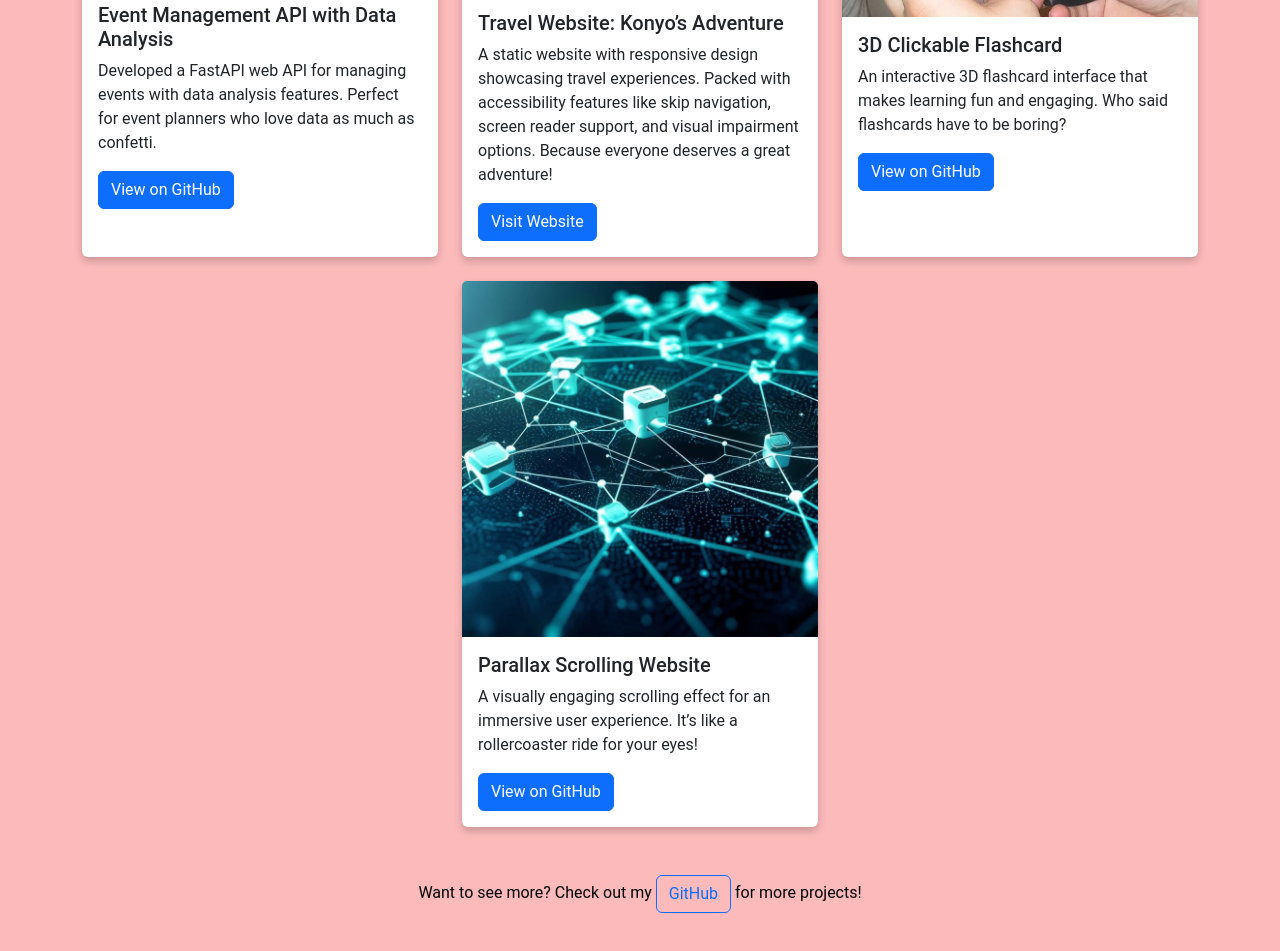
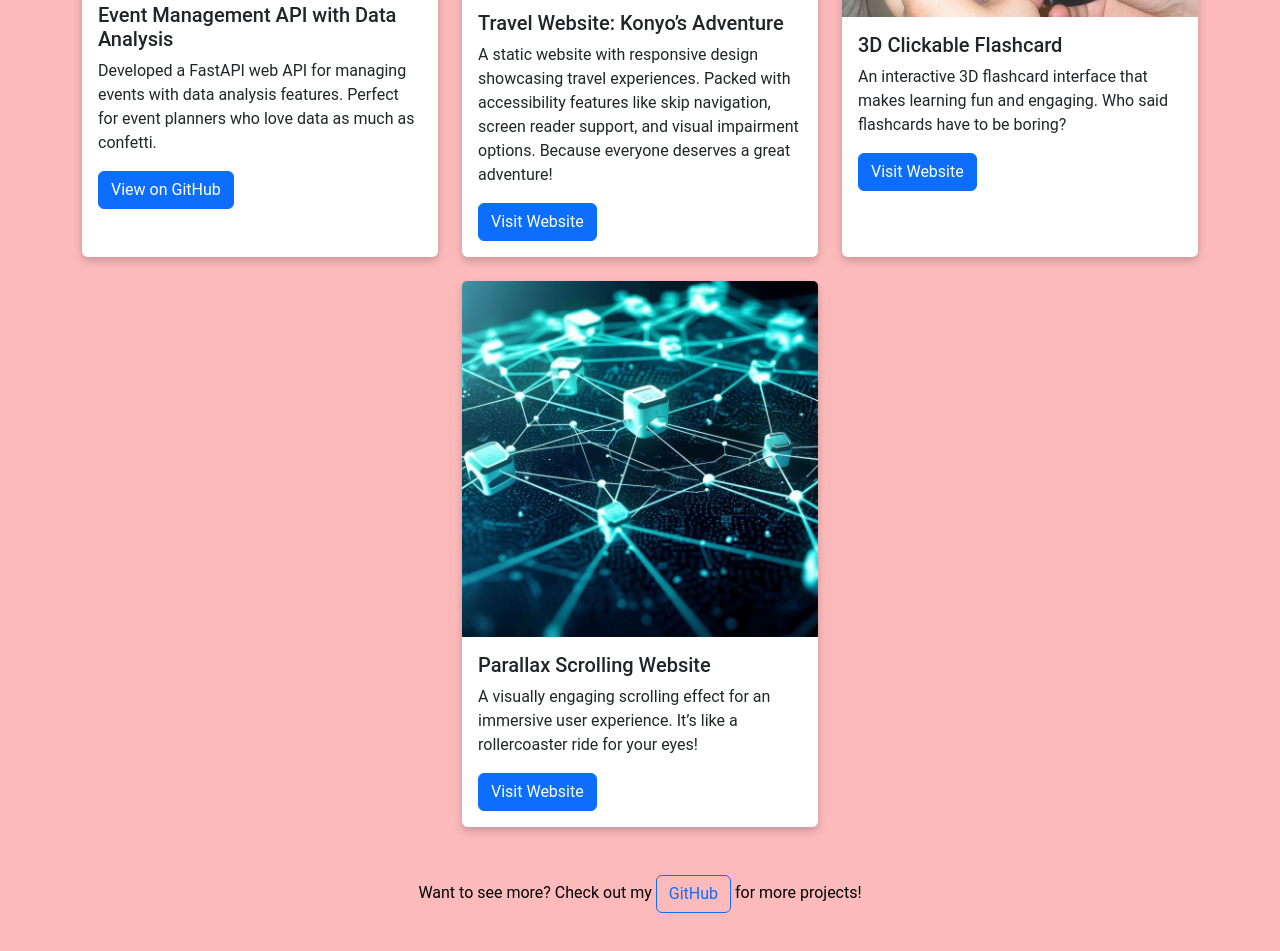
Before and after one commit to asmaravianti/asmara-portofolio, a plain HTML site: page index.html in a window 1280 px wide. Shown: the part 2860-3811 px from the top of the page. Drawn offline with nearby package versions, Linux system fonts and the light colour scheme.

Commit message:
Update index.html

```diff
--- a/index.html
+++ b/index.html
@@ -86,7 +86,7 @@
                     <div class="card-body">
                         <h5 class="card-title">3D Clickable Flashcard</h5>
                         <p class="card-text">An interactive 3D flashcard interface that makes learning fun and engaging. Who said flashcards have to be boring?</p>
-                        <a href="https://github.com/asmaravianti/3d-flashcard" target="_blank" class="btn btn-primary">View on GitHub</a>
+                        <a href="https://asmaravianti.github.io/3D-books-showcase-flip-cards/dist/index.html" target="_blank" class="btn btn-primary">Visit Website</a>
                     </div>
                 </div>
             </div>
@@ -96,7 +96,7 @@
                     <div class="card-body">
                         <h5 class="card-title">Parallax Scrolling Website</h5>
                         <p class="card-text">A visually engaging scrolling effect for an immersive user experience. It’s like a rollercoaster ride for your eyes!</p>
-                        <a href="https://github.com/asmaravianti/parallax-website" target="_blank" class="btn btn-primary">View on GitHub</a>
+                        <a href="https://asmaravianti.github.io/fluffy-haven-parallex-scrolling/" target="_blank" class="btn btn-primary">Visit Website</a>
                     </div>
                 </div>
             </div>
```
